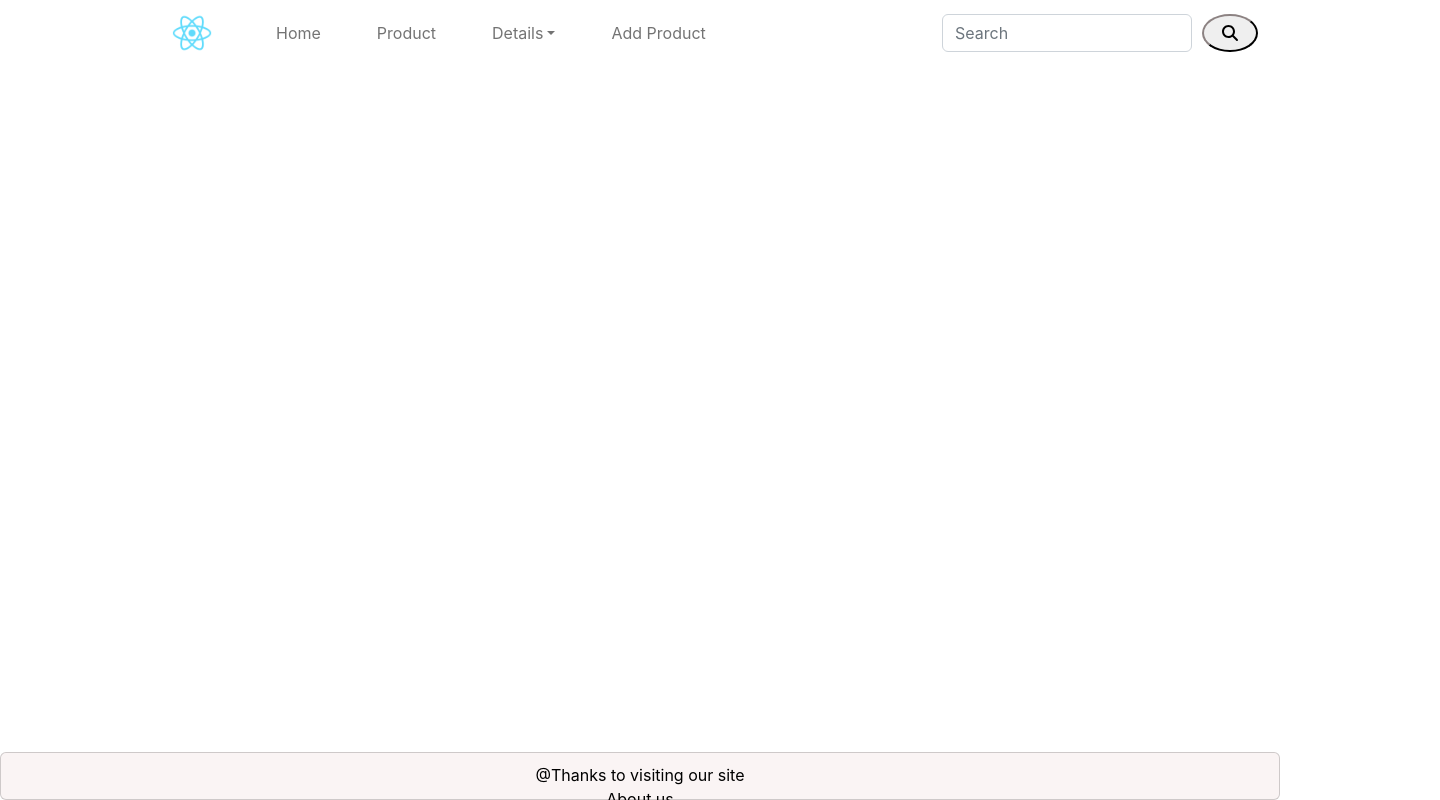
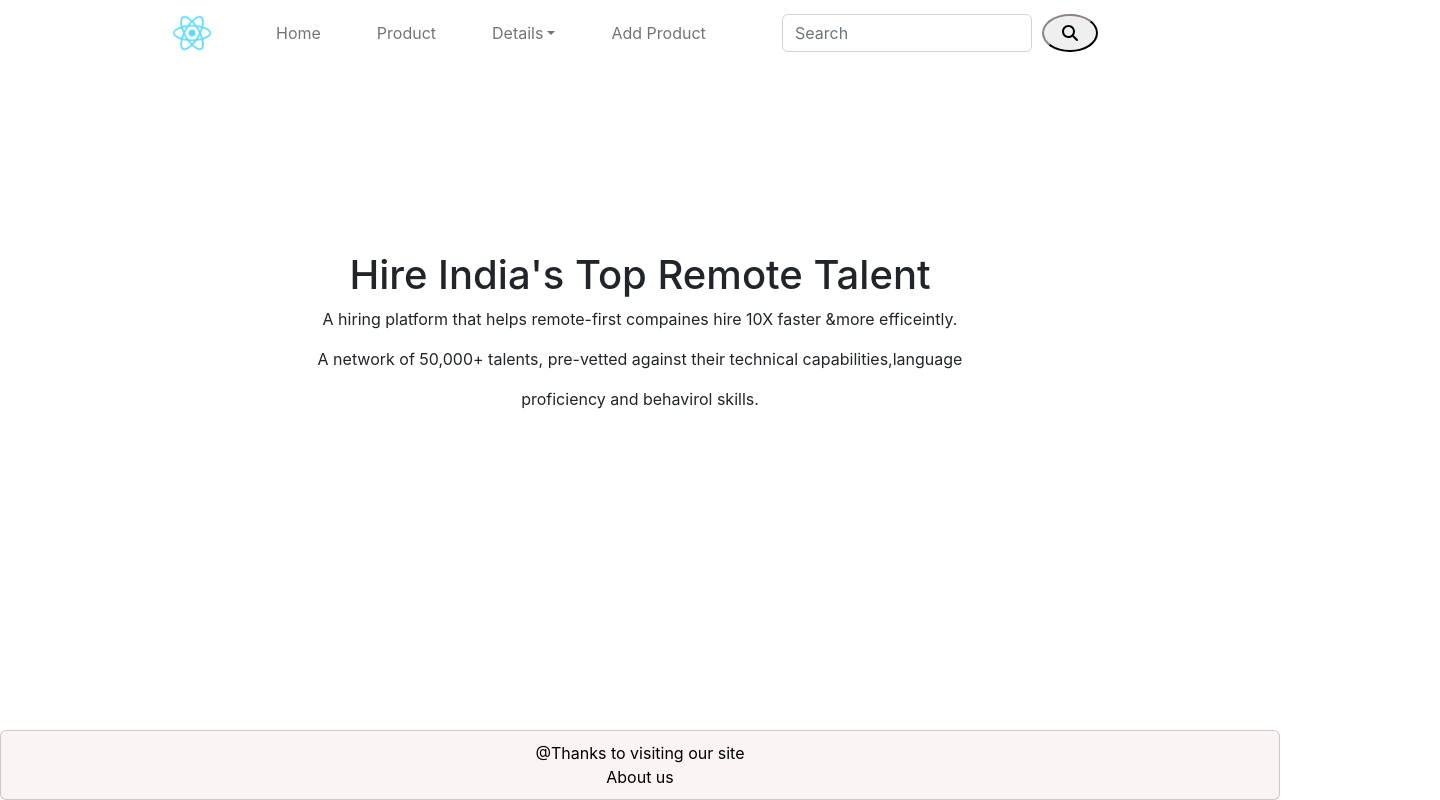
Before and after one commit to Sachinbisht27/React_App, a React (Create React App) app: page / in a window 1280 px wide. Shown: the whole page, 1440 px wide, since content can reach past the window. Built offline with nearby package versions, Linux system fonts and the light colour scheme.

Commit message:
Home page Content

```diff
--- a/src/App.css
+++ b/src/App.css
@@ -1,3 +1,4 @@
+
 .App {
   text-align: center;
 }
--- a/src/App.js
+++ b/src/App.js
@@ -1,10 +1,12 @@
 import NavBar from "../src/Components/Navbar/navbar"
 import Footer from "../src/Components/Footer/footer"
+import HomePage from "../src/Components/Homepage/homepage";
 
 function App() {
   return (
     <>
     <NavBar/>
+    <HomePage/>
     <Footer/>
     </>
   );
--- a/src/Components/Footer/footer.css
+++ b/src/Components/Footer/footer.css
@@ -5,7 +5,7 @@
   position: fixed;
   bottom: 0;
   width: 100%;
-  height:6%
+  height:auto
 }
 
 .footers {
--- /dev/null
+++ b/src/Components/Homepage/homepage.css
@@ -0,0 +1,17 @@
+.align {
+    text-align: center;
+    margin-top: 185px;
+}
+
+
+
+
+/* css for Mobile */
+.align-mob {
+    text-align: center;
+    margin-top: 60px;
+}
+
+.p-mob{
+    font-size: 17px;
+}
--- /dev/null
+++ b/src/Components/Homepage/homepage.js
@@ -0,0 +1,28 @@
+import { Container } from 'react-bootstrap';
+import "../Homepage/homepage.css";
+import { useMediaQuery } from 'react-responsive'
+
+
+function HomePage() {
+    const isSmall = useMediaQuery({ query: '(max-width: 576px)' })
+    if (isSmall) {
+      return (
+        <Container className="align-mob">
+            <h1>Hire India's Top Remote Talent</h1>
+            <p className='p-mob'>A hiring platform that helps remote-first compaines hire 10X faster &more efficeintly.</p>
+            <p className='p-mob'>A network of 50,000+ talents, pre-vetted against their technical capabilities,language  proficiency and behavirol skills.</p>
+        </Container>
+    );
+} else {
+    return (
+    <Container className="align">
+        <h1>Hire India's Top Remote Talent</h1>
+        <p>A hiring platform that helps remote-first compaines hire 10X faster &more efficeintly.</p>
+        <p>A network of 50,000+ talents, pre-vetted against their technical capabilities,language</p>
+        <p>proficiency and behavirol skills.</p>
+    </Container>
+      );
+    }
+  }
+
+export default HomePage ;
--- a/src/Components/Navbar/navbar.css
+++ b/src/Components/Navbar/navbar.css
@@ -1,5 +1,5 @@
 .navbar {
-    width: 100%;
+    width: auto;
     margin-left: 10pc;
 }
 .navbarScroll {
```
